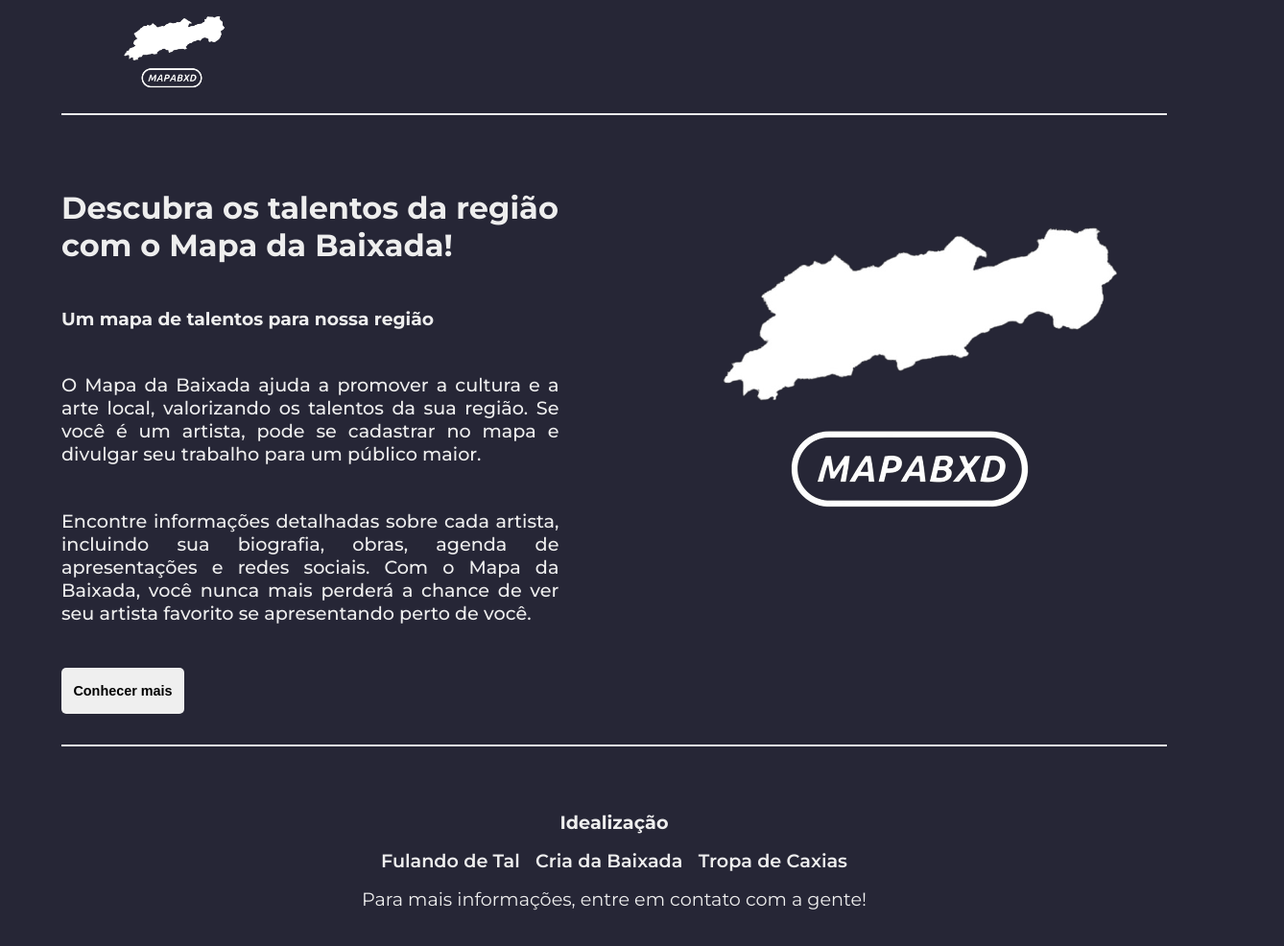
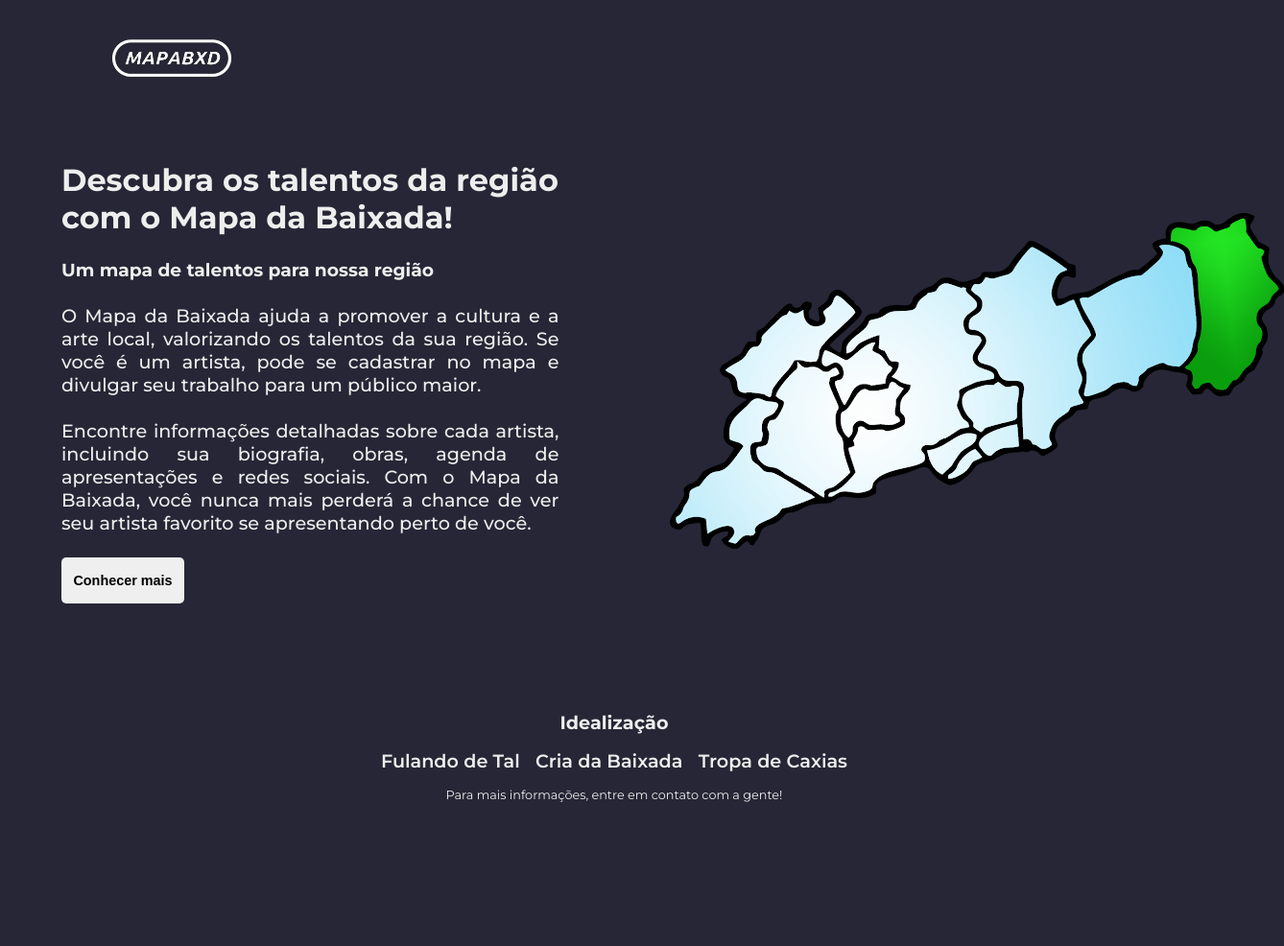
Before and after one commit to brendonrodri/MapaBXDTeste, a plain HTML site: page index.html in a window 1280 px wide. Shown: the whole page at 96% size, 1338 px wide, since content can reach past the window. After the commit the page ends 900 px from the top, so only its background shows below. Drawn offline with Linux system fonts and the light colour scheme.

Commit message:
sugestoes de ajustes visuais no site

```diff
--- a/index.html
+++ b/index.html
@@ -13,7 +13,7 @@
 <body>
   <header class="header">
     <div class="logoBox">
-      <img class="logo" src="./assets/logo.png" alt="logo" />
+      <img class="logo" src="./assets/logo-escrito-sem-fundo.png" alt="logo" />
     </div>
   </header>
   <main class="mainContainer">
@@ -34,15 +34,18 @@
           redes sociais. Com o Mapa da Baixada, você nunca mais perderá a chance de ver seu artista favorito se
           apresentando perto de você.
         </p>
+
+        <button class="buttonDescription">
+          <a class="buttonLink" href="https:\\www.instagram.com">Conhecer mais</a>
+        </button>
       </div>
-      <div class="buttonbox">
-        <button class="buttonDescription"><a class="buttonLink" href="https:\\www.instagram.com">Conhecer
-            mais</a></button>
-      </div>
+      <!-- <div class="buttonbox">
+
+      </div> -->
     </section>
     <section class="mapDescriptionSection">
       <div class="imgBox">
-        <img src="./assets/logo.png" />
+        <img src="./assets/mapabaixada1.png" />
       </div>
     </section>
   </main>
--- a/style.css
+++ b/style.css
@@ -14,7 +14,7 @@ body {
 .header {
     display: flex;
     height: 15vh;
-    border-bottom: 2px solid;
+    /* border-bottom: 2px solid; */
     margin: 0 4rem;
 
 }
@@ -55,12 +55,12 @@ body {
     display: flex;
     justify-content: space-between;
     align-items: center;
-    height: 70vh;
+    /* height: 70vh; */
 }
 
 .mapDescriptionSection {
     width: 45%;
-    height: 68vh;
+    /* height: 68vh; */
     margin-bottom: 3rem;
 }
 
@@ -68,7 +68,8 @@ body {
     display: flex;
     height: 100%;
     flex-direction: column;
-    justify-content: space-evenly;
+    /* justify-content: space-evenly; */
+    gap: 24px;
 }
 
 .descTitle {
@@ -96,6 +97,7 @@ body {
     height: 6vh;
     border-radius: 5px;
     border: none;
+    cursor: pointer;
 }
 
 .buttonDescription:hover {
@@ -111,12 +113,12 @@ body {
 }
 
 .footer {
-    height: 30vh;
+    /* height: 30vh; */
     display: flex;
     flex-direction: column;
     justify-content: center;
     align-items: center;
-    border-top: 2px solid;
+    /* border-top: 2px solid; */
     margin: 3rem 4rem;
 }
 
@@ -143,7 +145,7 @@ body {
 
 .footerText {
     font-family: 'Montserrat', sans-serif;
-    font-size: 1.2rem;
+    font-size: 0.8rem;
     margin: 1rem 0;
 }
 @keyframes fadeInTitle {
```
Also changed, not shown: assets/logo-escrito-sem-fundo.png (added), assets/logo-escrito.png (added).
